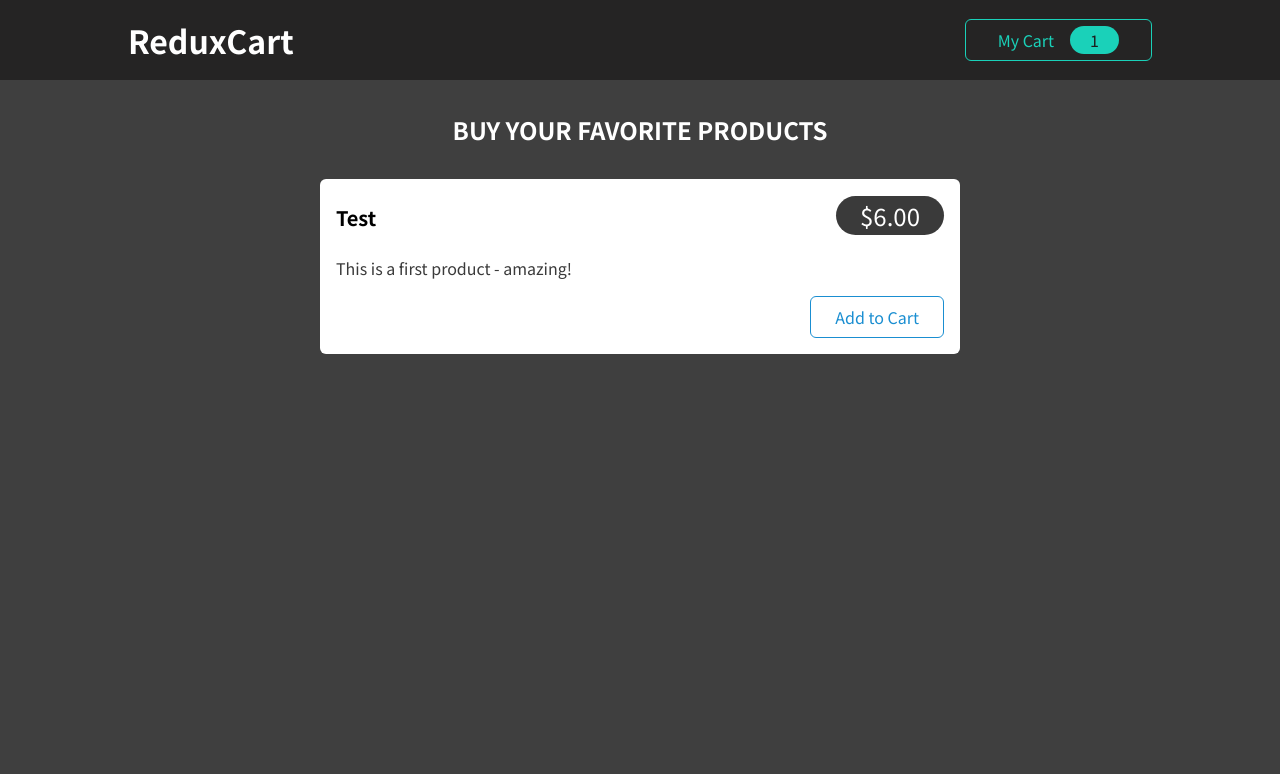
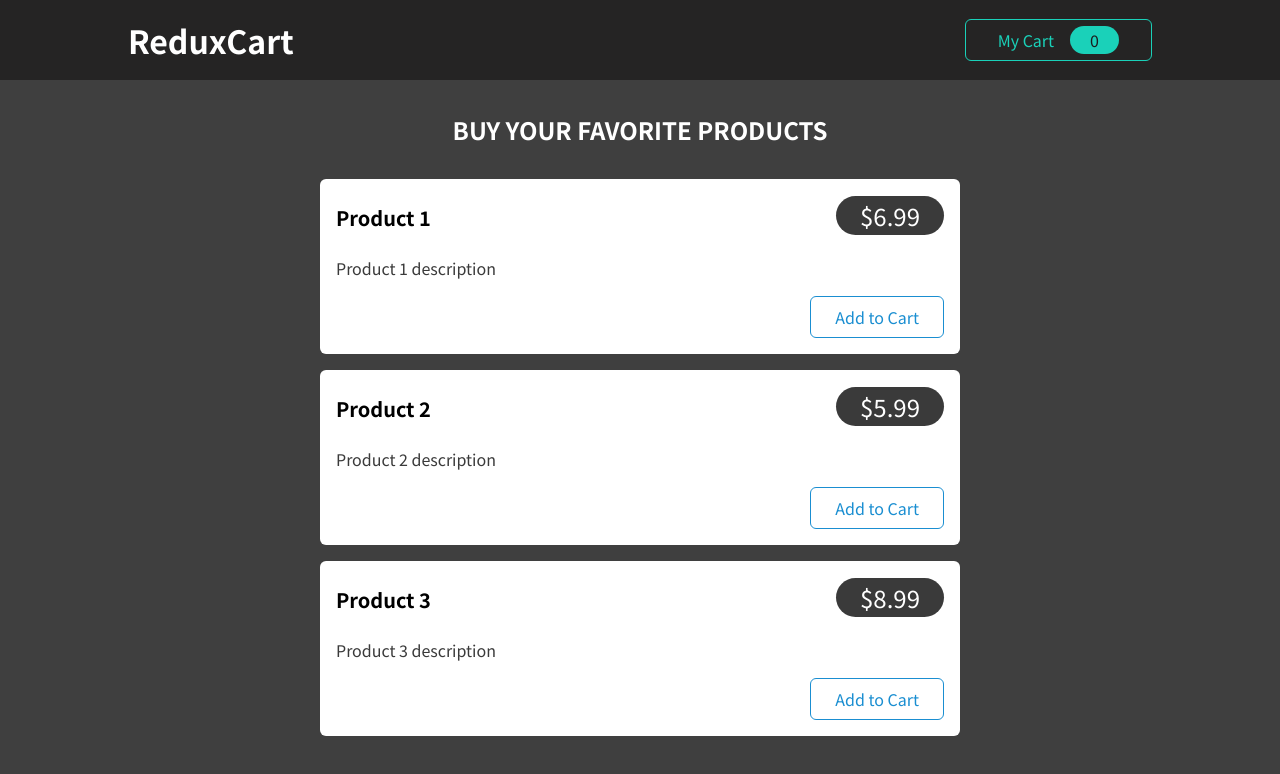
Before and after one commit to isurojit/redux-ecommerce-basic, a React (Create React App) app: page / in a window 1280 px wide. Shown: the top 774 px of the page. Built offline with nearby package versions, Linux system fonts and the light colour scheme.

Commit message:
cart badge sync with qnty by adding

```diff
--- a/src/components/Cart/CartButton.js
+++ b/src/components/Cart/CartButton.js
@@ -1,17 +1,18 @@
 import React from "react";
-import { useDispatch } from "react-redux";
+import { useDispatch, useSelector } from "react-redux";
 import { uiAction } from "../../store/ui-slice";
 import classes from "./CartButton.module.css";
 
 const CartButton = (props) => {
   const dispatch = useDispatch();
+  const cartQuantity = useSelector((state) => state.cart.totalQuantity);
   const cartToggleHandler = () => {
     dispatch(uiAction.toggle());
   };
   return (
     <button className={classes.button} onClick={cartToggleHandler}>
       <span>My Cart</span>
-      <span className={classes.badge}>1</span>
+      <span className={classes.badge}>{cartQuantity}</span>
     </button>
   );
 };
--- a/src/components/Shop/ProductItem.js
+++ b/src/components/Shop/ProductItem.js
@@ -1,10 +1,23 @@
 import React from "react";
 import classes from "./ProductItem.module.css";
 import Card from "../UI/Card";
+import { useDispatch } from "react-redux";
+import { cartActions } from "../../store/cart-slice";
 
 const ProductItem = (props) => {
-  const { title, price, description } = props;
+  const dispatch = useDispatch();
 
+  const { title, price, description, id } = props;
+
+  const addToCartHandler = () => {
+    dispatch(
+      cartActions.addItemsToCart({
+        id,
+        title,
+        price,
+      })
+    );
+  };
   return (
     <li className={classes.item}>
       <Card>
@@ -14,7 +27,7 @@
         </header>
         <p>{description}</p>
         <div className={classes.actions}>
-          <button>Add to Cart</button>
+          <button onClick={addToCartHandler}>Add to Cart</button>
         </div>
       </Card>
     </li>
--- a/src/components/Shop/Products.js
+++ b/src/components/Shop/Products.js
@@ -1,17 +1,42 @@
 import React from "react";
 import classes from "./Products.module.css";
 import ProductItem from "./ProductItem";
+
+const DUMMY_DATA = [
+  {
+    id: "p1",
+    price: 6.99,
+    title: "Product 1",
+    description: "Product 1 description",
+  },
+  {
+    id: "p2",
+    price: 5.99,
+    title: "Product 2",
+    description: "Product 2 description",
+  },
+  {
+    id: "p3",
+    price: 8.99,
+    title: "Product 3",
+    description: "Product 3 description",
+  },
+];
 
 const Products = (props) => {
   return (
     <section className={classes.products}>
       <h2>Buy your favorite products</h2>
       <ul>
-        <ProductItem
-          title="Test"
-          price={6}
-          description="This is a first product - amazing!"
-        />
+        {DUMMY_DATA.map((product) => (
+          <ProductItem
+            key={product.id}
+            id={product.id}
+            title={product.title}
+            price={product.price}
+            description={product.description}
+          />
+        ))}
       </ul>
     </section>
   );
--- a/src/store/cart-slice.js
+++ b/src/store/cart-slice.js
@@ -10,6 +10,7 @@
     addItemsToCart(state, action) {
       const newItem = action.payload;
       const exsistingItem = state.items.find((item) => item.id === newItem.id);
+      state.totalQuantity++;
       if (!exsistingItem) {
         state.items.push({
           itemId: newItem.id,
@@ -26,6 +27,7 @@
     removeItemsFromCart(state, action) {
       const id = action.payload;
       const exsistingItem = state.items.find((item) => item.id === id);
+      state.totalQuantity--;
       if (exsistingItem.quantity === 1) {
         state.items = state.items.filter((item) => item.id !== id);
       } else {
```
